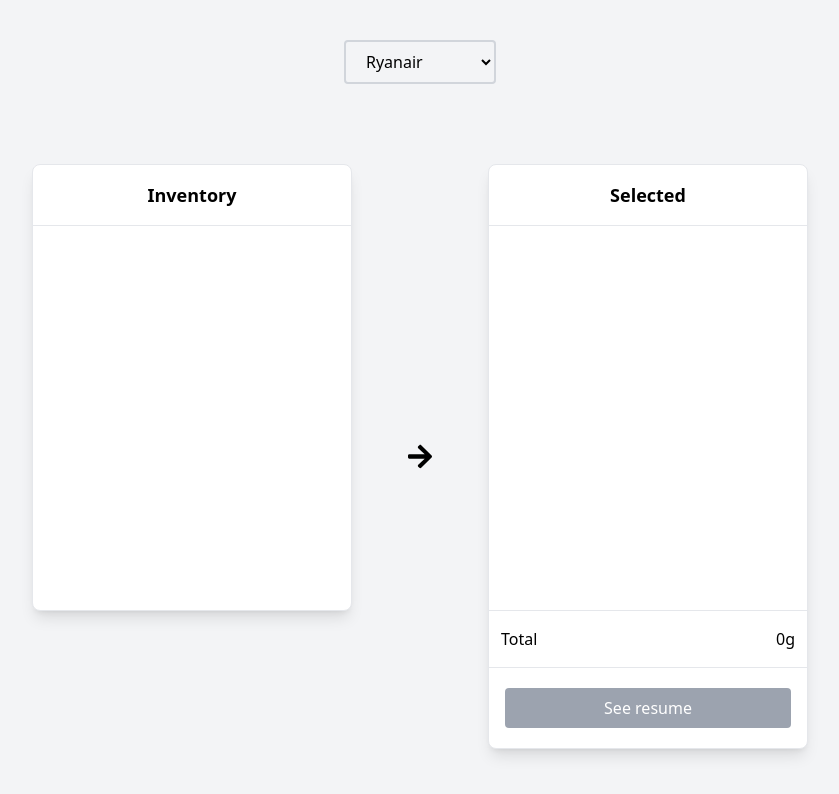
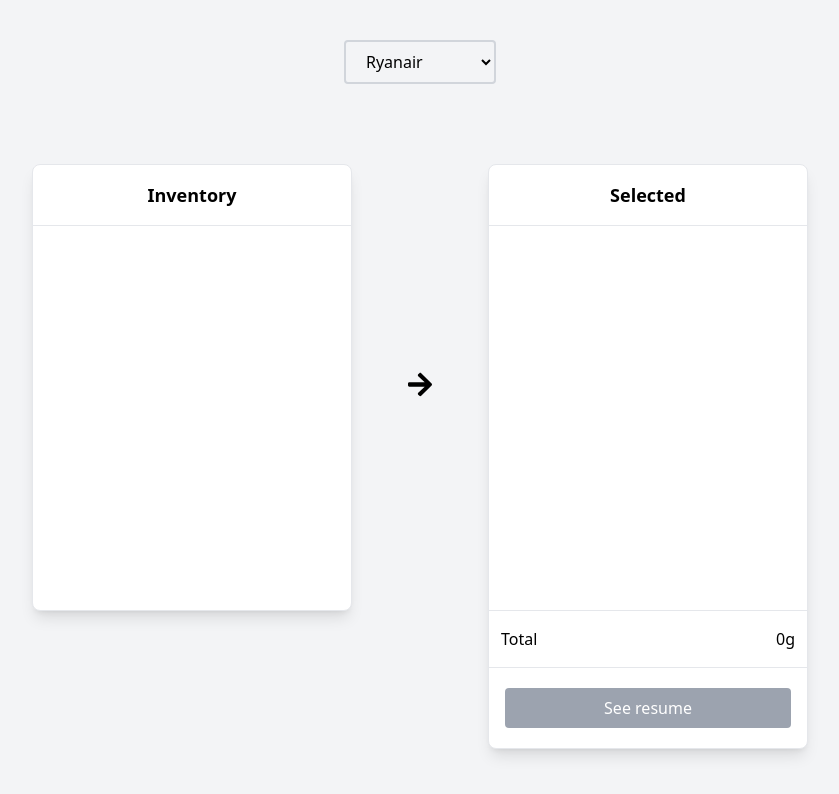
Before and after one commit to alexandrelam/theoffline, a Next.js app: page / in a window 1280 px wide. Shown: the top 794 px of the page, without its empty margins (220-1059 px from the left). Built offline with nearby package versions, Linux system fonts and the light colour scheme.

Commit message:
feat: recenter arrow

```diff
--- a/components/icons/IArrow.js
+++ b/components/icons/IArrow.js
@@ -1,13 +1,13 @@
 import React from "react";
 
-export default function IArrow() {
+export default function IArrow({ className }) {
   return (
     <svg
       aria-hidden="true"
       focusable="false"
       data-prefix="fas"
       data-icon="arrow-right"
-      className="svg-inline--fa fa-arrow-right w-6"
+      className={`svg-inline--fa fa-arrow-right w-6 ${className}`}
       role="img"
       xmlns="http://www.w3.org/2000/svg"
       viewBox="0 0 448 512"
--- a/pages/index.js
+++ b/pages/index.js
@@ -9,7 +9,7 @@
       <Dropdown />
       <div className="flex gap-14">
         <Card className="self-start" />
-        <IArrow />
+        <IArrow className="-mt-36" />
         <Card title="Selected">
           <CardFooter />
         </Card>
```
